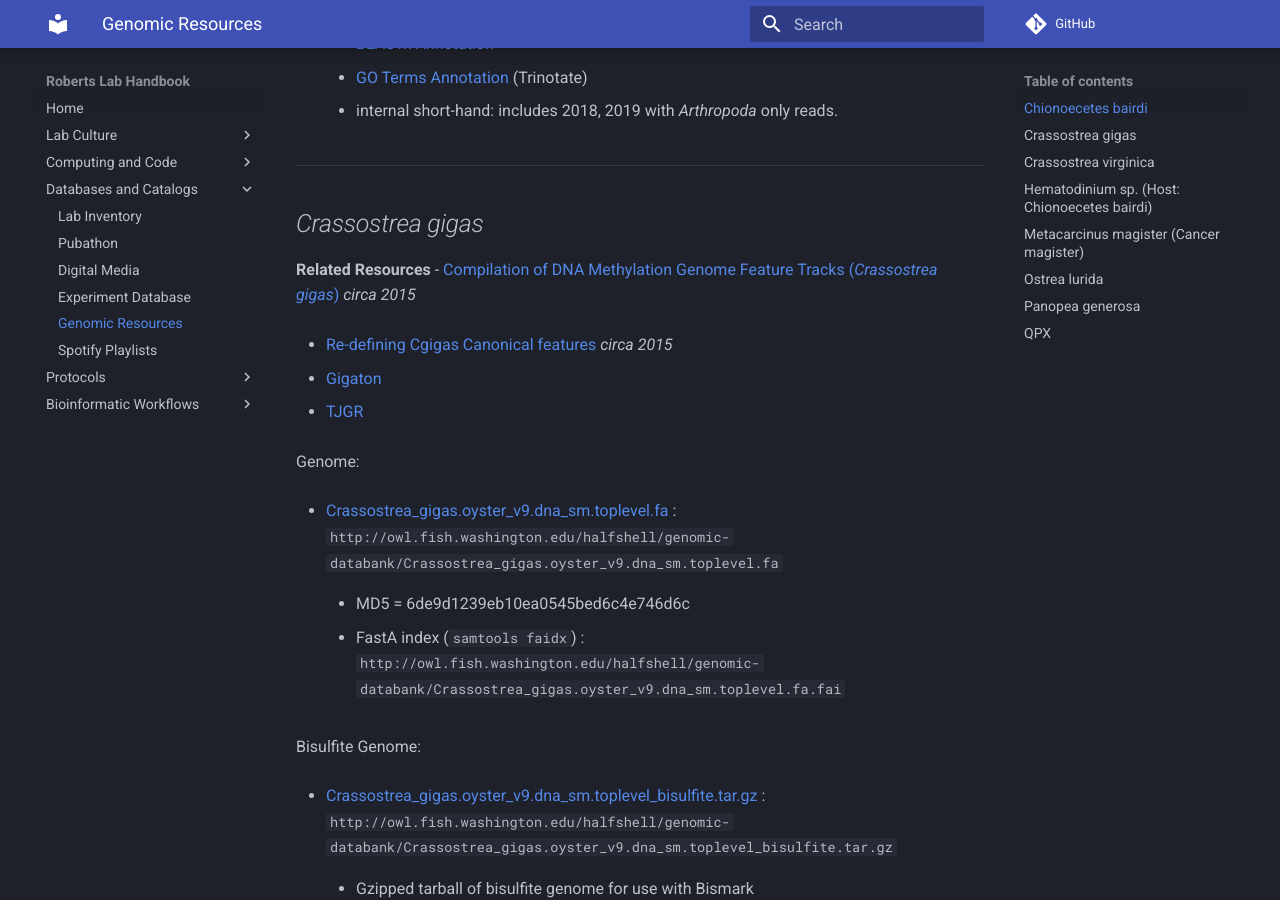
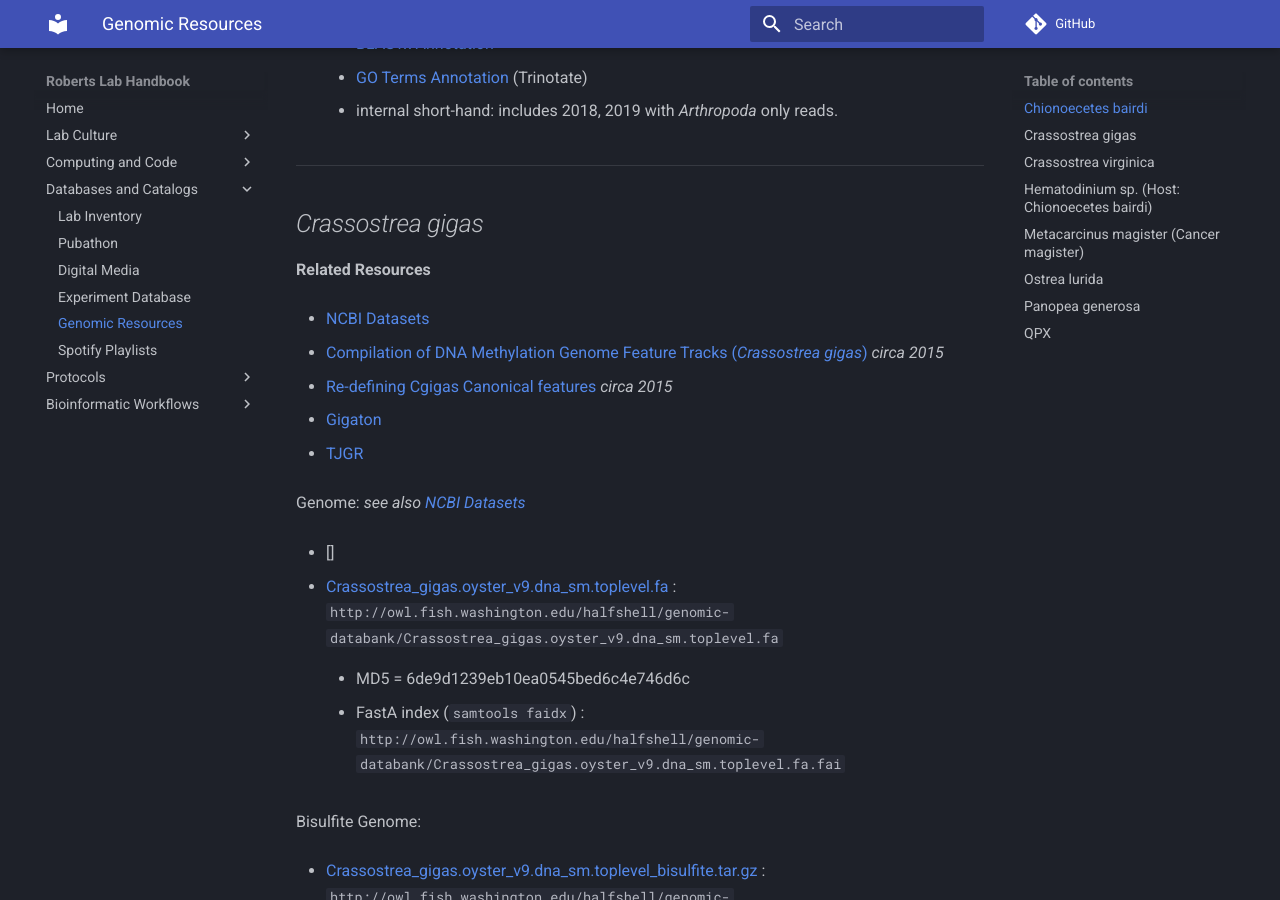
Before and after one commit to RobertsLab/resources, an MkDocs documentation site: the page built from docs/Genomic-Resources.md, in a window 1280 px wide and 900 px high, scrolled down 4156 px. Built offline with MkDocs 1.6.1 and Material for MkDocs 9.7.7, drawn with Linux system fonts in a browser that asks for light colours; comment, search, counter and statistics services are not loaded.

```diff
--- a/docs/Genomic-Resources.md
+++ b/docs/Genomic-Resources.md
@@ -215,6 +215,9 @@
 ## _Crassostrea gigas_
 
 **Related Resources**
+
+- [NCBI Datasets](https://www.ncbi.nlm.nih.gov/datasets/genomes/?txid=29159)
+
 - [Compilation of DNA Methylation Genome Feature Tracks (_Crassostrea gigas_)](https://figshare.com/articles/Compilation_of_DNA_Methylation_Genome_Feature_Tracks_Crassostrea_gigas_/1456226) _circa 2015_
 
 - [Re-defining Cgigas Canonical features](http://onsnetwork.org/halfshell/2015/02/27/re-defining-cgigas-canonical-features/) _circa 2015_
@@ -223,7 +226,14 @@
 
 - [TJGR](https://github.com/RobertsLab/resources/blob/master/html/tjgr.markdown)
 
-Genome:
+Genome: _see also [NCBI Datasets](https://www.ncbi.nlm.nih.gov/datasets/genomes/?txid=29159)_
+
+* []
+
+
+
+
+
 
 * [Crassostrea_gigas.oyster_v9.dna_sm.toplevel.fa](http://owl.fish.washington.edu/halfshell/genomic-databank/Crassostrea_gigas.oyster_v9.dna_sm.toplevel.fa) : `http://owl.fish.washington.edu/halfshell/genomic-databank/Crassostrea_gigas.oyster_v9.dna_sm.toplevel.fa`
 
```
